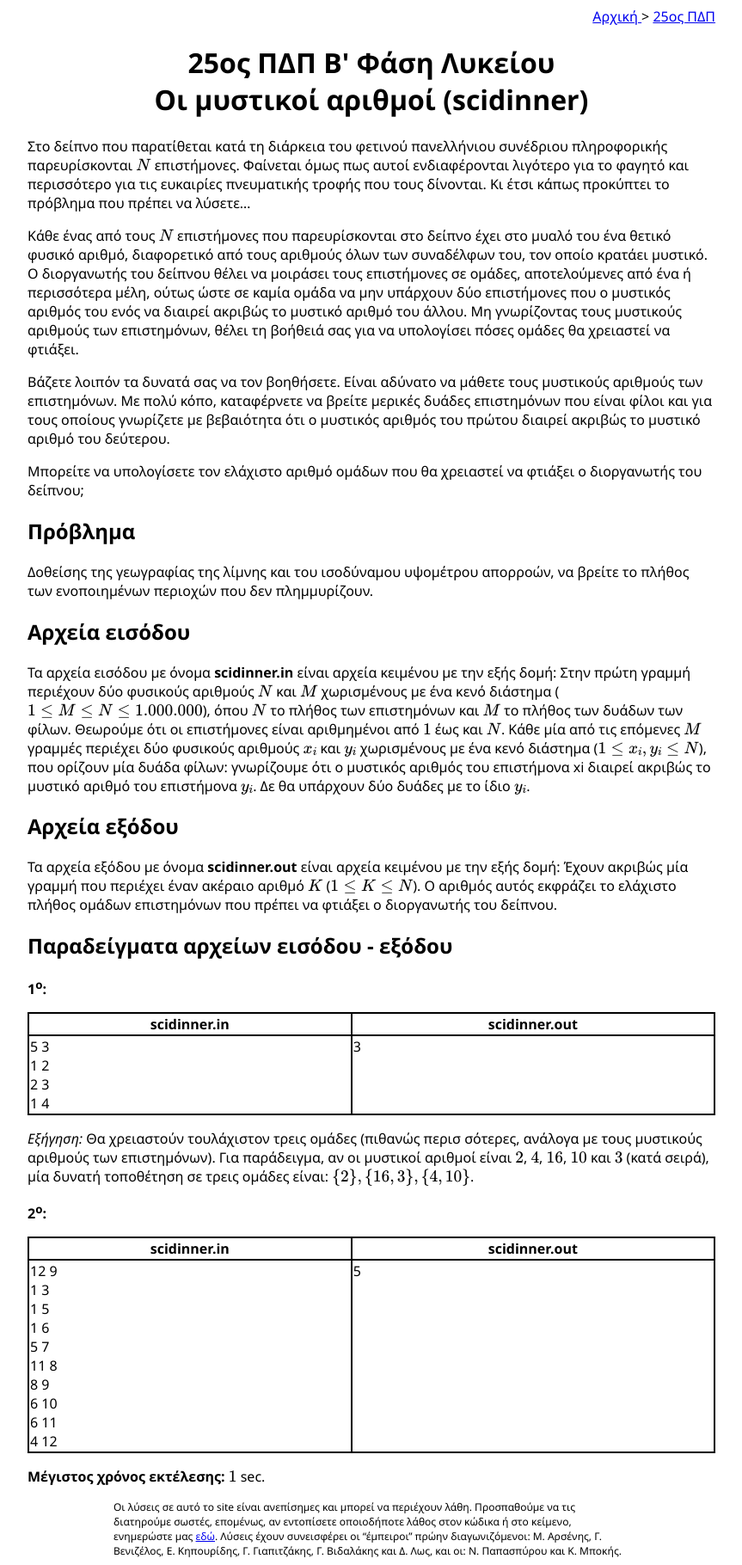
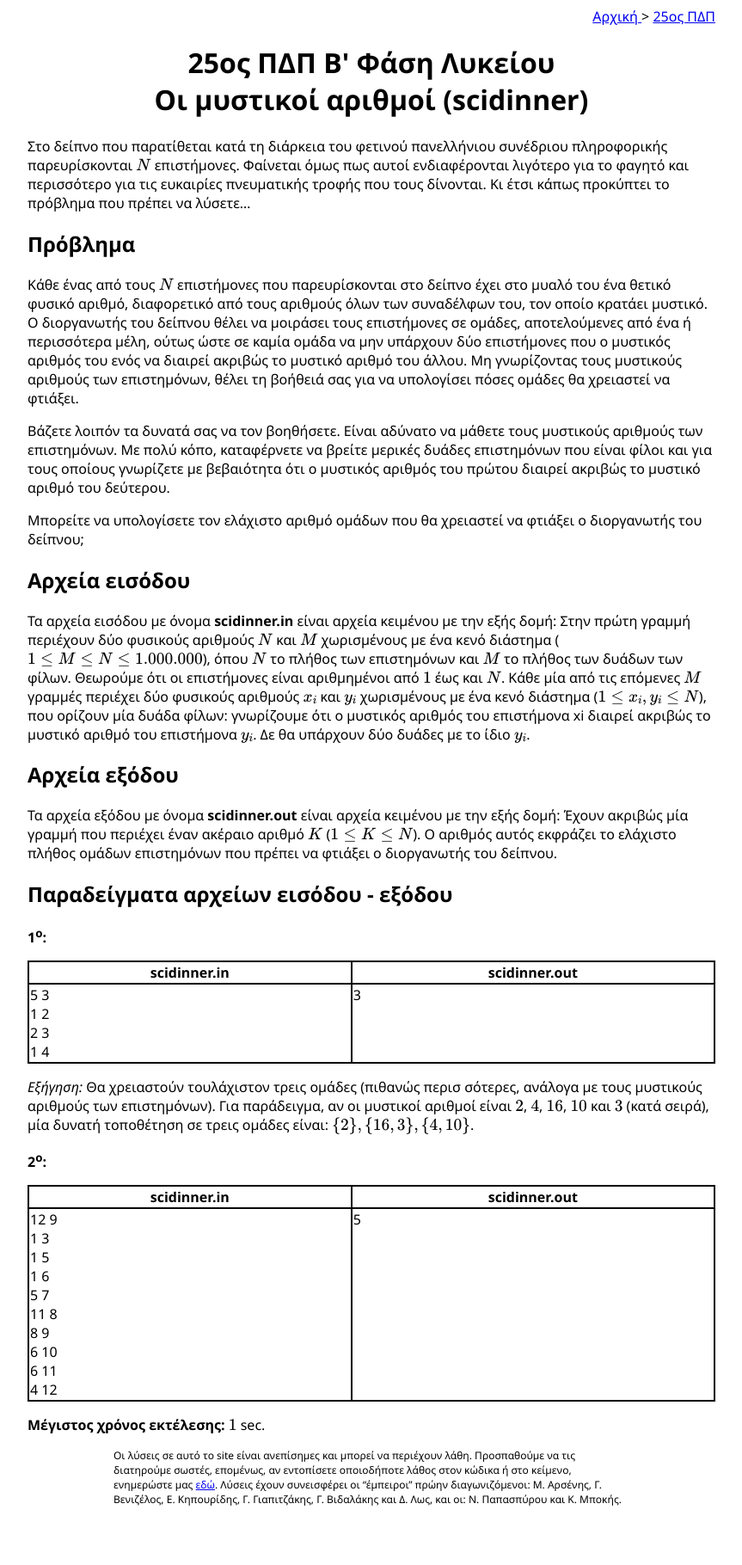
Before and after one commit to pdp-archive/pdp-archive.github.io, a Jekyll site: the page built from contests/_25-PDP/blyk-scidinner-statement.md, in a window 1280 px wide. Shown: the whole page at 86% size, without its empty margins (208-1071 px from the left). Built offline with Jekyll 4.4.1, drawn with Linux system fonts in a browser that asks for light colours; formulas are drawn with MathJax 3; after the commit the page ends 1760 px from its top, so only the background shows below that.

Commit message:
Update blyk-scidinner-statement.md

```diff
--- a/contests/_25-PDP/blyk-scidinner-statement.md
+++ b/contests/_25-PDP/blyk-scidinner-statement.md
@@ -5,15 +5,13 @@ codename: scidinner
 
 Στο δείπνο που παρατίθεται κατά τη διάρκεια του φετινού πανελλήνιου συνέδριου πληροφορικής παρευρίσκονται $$N$$ επιστήμονες. Φαίνεται όμως πως αυτοί ενδιαφέρονται λιγότερο για το φαγητό και περισσότερο για τις ευκαιρίες πνευματικής τροφής που τους δίνονται. Kι έτσι κάπως προκύπτει το πρόβλημα που πρέπει να λύσετε...
 
+## Πρόβλημα
+
 Kάθε ένας από τους $$N$$ επιστήμονες που παρευρίσκονται στο δείπνο έχει στο μυαλό του ένα θετικό φυσικό αριθμό, διαφορετικό από τους αριθμούς όλων των συναδέλφων του, τον οποίο κρατάει μυστικό. Ο διοργανωτής του δείπνου θέλει να μοιράσει τους επιστήμονες σε ομάδες, αποτελούμενες από ένα ή περισσότερα μέλη, ούτως ώστε σε καμία ομάδα να μην υπάρχουν δύο επιστήμονες που ο μυστικός αριθμός του ενός να διαιρεί ακριβώς το μυστικό αριθμό του άλλου. Mη γνωρίζοντας τους μυστικούς αριθμούς των επιστημόνων, θέλει τη βοήθειά σας για να υπολογίσει πόσες ομάδες θα χρειαστεί να φτιάξει.
 
 Βάζετε λοιπόν τα δυνατά σας να τον βοηθήσετε. Είναι αδύνατο να μάθετε τους μυστικούς αριθμούς των επιστημόνων. Mε πολύ κόπο, καταφέρνετε να βρείτε μερικές δυάδες επιστημόνων που είναι φίλοι και για τους οποίους γνωρίζετε με βεβαιότητα ότι ο μυστικός αριθμός του πρώτου διαιρεί ακριβώς το μυστικό αριθμό του δεύτερου.
 
 Mπορείτε να υπολογίσετε τον ελάχιστο αριθμό ομάδων που θα χρειαστεί να φτιάξει ο διοργανωτής του δείπνου;
-
-## Πρόβλημα
-
-Δοθείσης της γεωγραφίας της λίμνης και του ισοδύναμου υψομέτρου απορροών, να βρείτε το πλήθος των ενοποιημένων περιοχών που δεν πλημμυρίζουν.
 
 ## Aρχεία εισόδου
 
```
